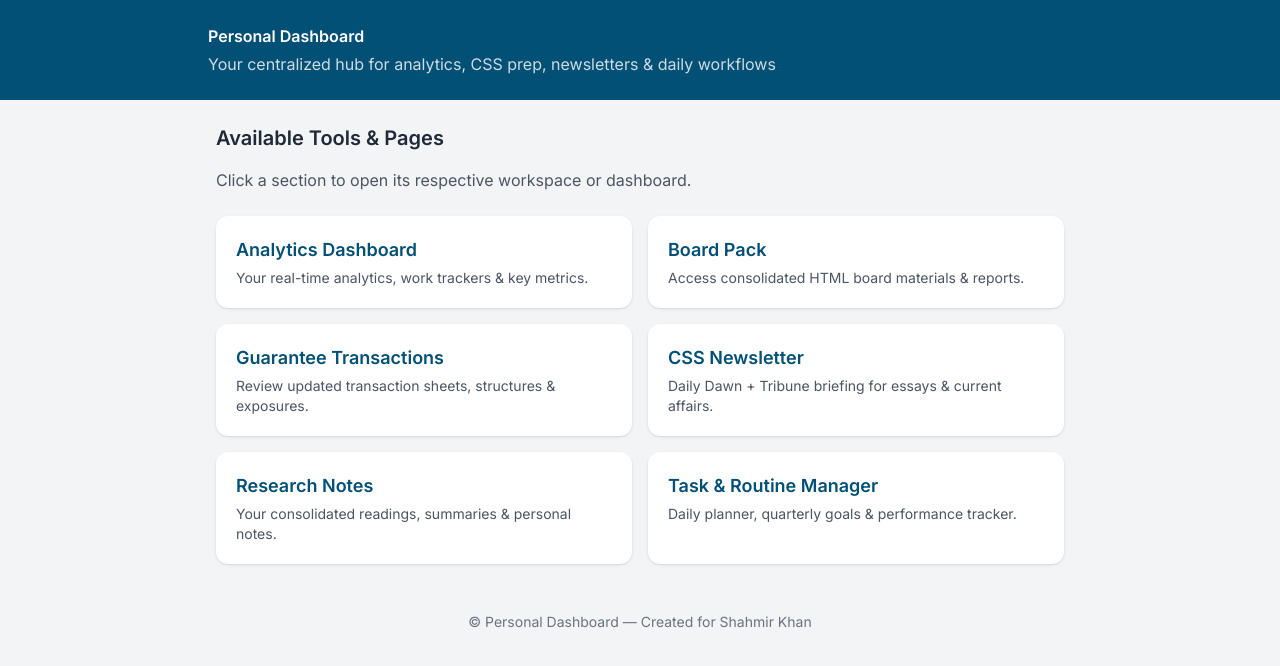
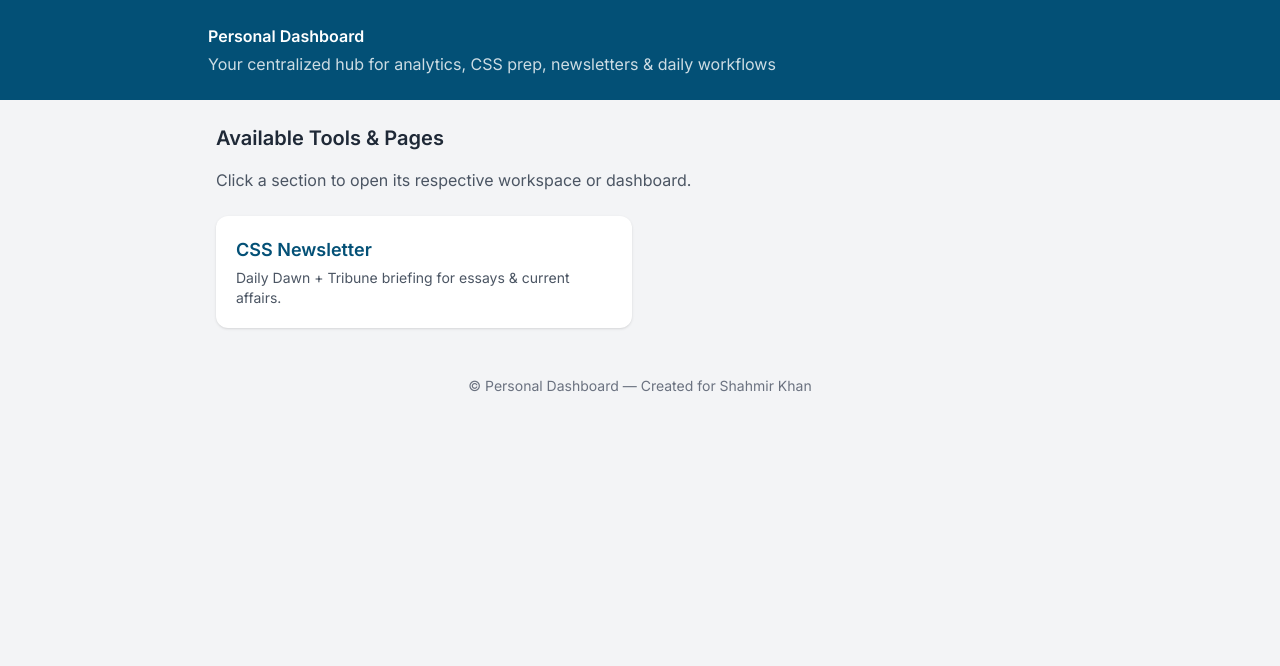
Before and after one commit to shahmirkhan-max/CSS-Newsletter, a plain HTML site: page index.html in a window 1280 px wide. Drawn offline with nearby package versions, Linux system fonts and the light colour scheme.

Commit message:
Update index.html

```diff
--- a/index.html
+++ b/index.html
@@ -45,41 +45,12 @@
 
     <div class="grid grid-cols-1 md:grid-cols-2 gap-4">
 
-      <!-- Button 1 -->
-      <a href="dashboard.html" class="card bg-white p-5 rounded-xl shadow">
-        <h3 class="font-semibold text-lg text-[#035076]">Analytics Dashboard</h3>
-        <p class="text-sm text-gray-600 mt-1">Your real-time analytics, work trackers & key metrics.</p>
-      </a>
-
-      <!-- Button 2 -->
-      <a href="board-pack.html" class="card bg-white p-5 rounded-xl shadow">
-        <h3 class="font-semibold text-lg text-[#035076]">Board Pack</h3>
-        <p class="text-sm text-gray-600 mt-1">Access consolidated HTML board materials & reports.</p>
-      </a>
-
-      <!-- Button 3 -->
-      <a href="transactions.html" class="card bg-white p-5 rounded-xl shadow">
-        <h3 class="font-semibold text-lg text-[#035076]">Guarantee Transactions</h3>
-        <p class="text-sm text-gray-600 mt-1">Review updated transaction sheets, structures & exposures.</p>
-      </a>
-
       <!-- Button 4 -->
       <a href="newsletter.html" class="card bg-white p-5 rounded-xl shadow">
         <h3 class="font-semibold text-lg text-[#035076]">CSS Newsletter</h3>
         <p class="text-sm text-gray-600 mt-1">Daily Dawn + Tribune briefing for essays & current affairs.</p>
       </a>
 
-      <!-- Button 5 -->
-      <a href="notes.html" class="card bg-white p-5 rounded-xl shadow">
-        <h3 class="font-semibold text-lg text-[#035076]">Research Notes</h3>
-        <p class="text-sm text-gray-600 mt-1">Your consolidated readings, summaries & personal notes.</p>
-      </a>
-
-      <!-- Button 6 -->
-      <a href="tasks.html" class="card bg-white p-5 rounded-xl shadow">
-        <h3 class="font-semibold text-lg text-[#035076]">Task & Routine Manager</h3>
-        <p class="text-sm text-gray-600 mt-1">Daily planner, quarterly goals & performance tracker.</p>
-      </a>
 
     </div>
 
```
